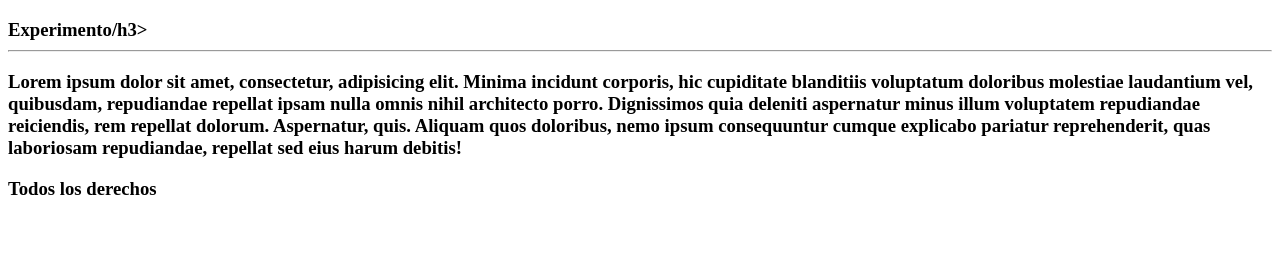
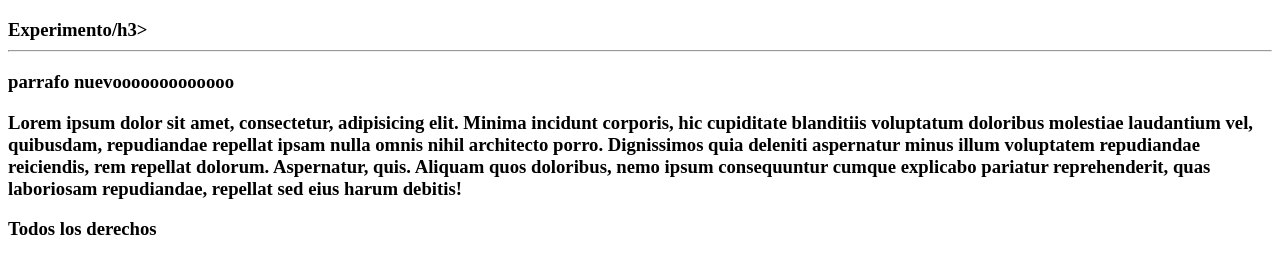
Before and after one commit to marco24dl/prueba_html, a plain HTML site: page index.html in a window 1280 px wide. Shown: the part 61-334 px from the top of the page. Drawn offline with Linux system fonts and the light colour scheme.

Commit message:
nuevo cambio

```diff
--- a/index.html
+++ b/index.html
@@ -13,6 +13,8 @@
 
 	<h3>Experimento/h3>
 	<hr>
+	<p> parrafo nuevooooooooooooo</p>
+
 	<div>
 		<p>Lorem ipsum dolor sit amet, consectetur, adipisicing elit. Minima incidunt corporis, hic cupiditate blanditiis voluptatum doloribus molestiae laudantium vel, quibusdam, repudiandae repellat ipsam nulla omnis nihil architecto porro. Dignissimos quia deleniti aspernatur minus illum voluptatem repudiandae reiciendis, rem repellat dolorum. Aspernatur, quis. Aliquam quos doloribus, nemo ipsum consequuntur cumque explicabo pariatur reprehenderit, quas laboriosam repudiandae, repellat sed eius harum debitis!</p>
 	</div>
```
